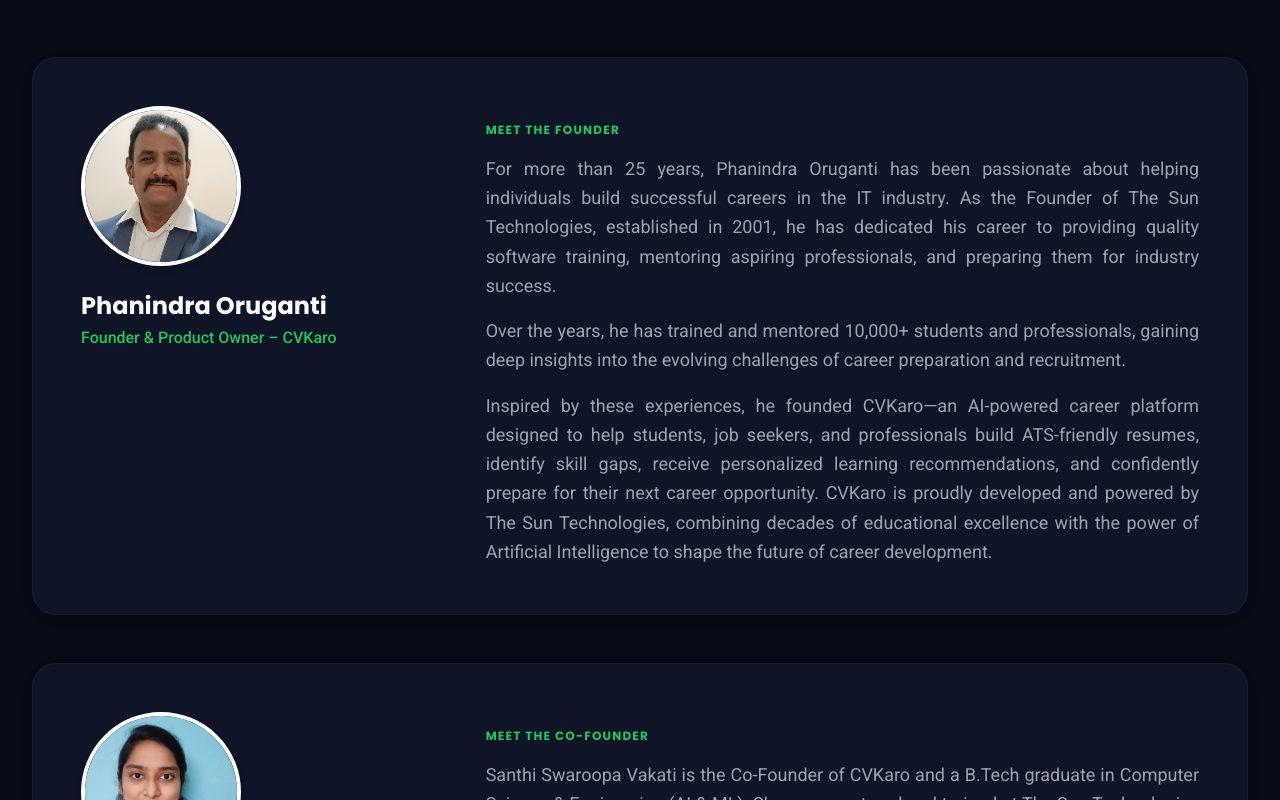
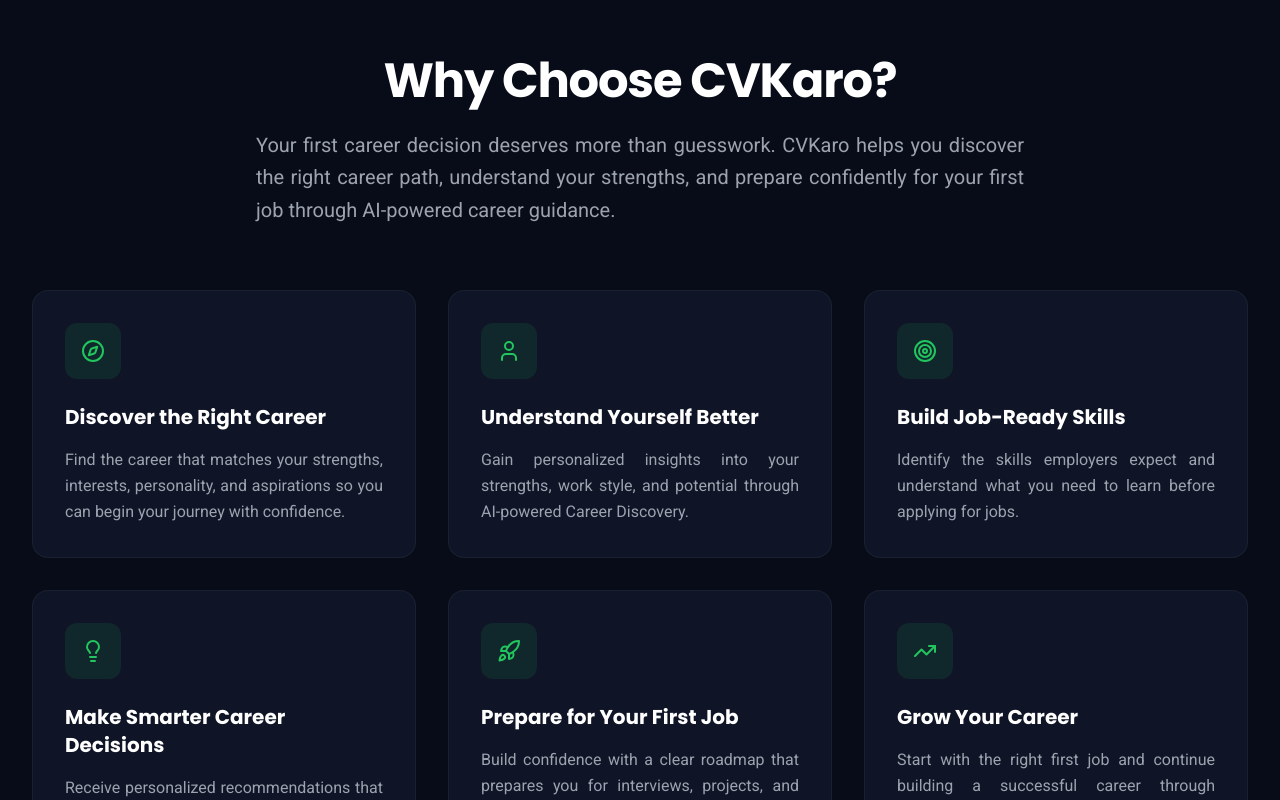
Before and after one commit to phanindra73/cvkaro-public, a React (Vite) app: page / in a window 1280 px wide. Shown: the part 1760-2560 px from the top of the page. Built offline with nearby package versions, Linux system fonts and the light colour scheme.

Commit message:
why cvkaro  add commit

```diff
--- a/src/App.tsx
+++ b/src/App.tsx
@@ -5,6 +5,7 @@
 import Header from "./components/Header";
 import Hero from "./components/Hero";
 import WhyFirstJobMatters from "./components/WhyFirstJobMatters";
+import WhyChooseCVKaro from "./components/WhyChooseCVKaro";
 import WhyCVKaro from "./components/WhyCVKaro";
 
 
@@ -159,6 +160,9 @@
           {/* Why First Job Matters Section */}
           <WhyFirstJobMatters onGetStartedClick={handleGetStartedClick} />
 
+          {/* Why Choose CVKaro Section */}
+          <WhyChooseCVKaro />
+
           {/* Why CVKaro (Value Pros) */}
           <WhyCVKaro onLearnMoreClick={handleGetStartedClick} />
 
--- /dev/null
+++ b/src/components/WhyChooseCVKaro.tsx
@@ -0,0 +1,74 @@
+import React from 'react';
+import { Compass, User, Target, Lightbulb, Rocket, TrendingUp } from 'lucide-react';
+
+export default function WhyChooseCVKaro() {
+  const cards = [
+    {
+      title: "Discover the Right Career",
+      description: "Find the career that matches your strengths, interests, personality, and aspirations so you can begin your journey with confidence.",
+      icon: <Compass className="w-6 h-6 text-inherit" />
+    },
+    {
+      title: "Understand Yourself Better",
+      description: "Gain personalized insights into your strengths, work style, and potential through AI-powered Career Discovery.",
+      icon: <User className="w-6 h-6 text-inherit" />
+    },
+    {
+      title: "Build Job-Ready Skills",
+      description: "Identify the skills employers expect and understand what you need to learn before applying for jobs.",
+      icon: <Target className="w-6 h-6 text-inherit" />
+    },
+    {
+      title: "Make Smarter Career Decisions",
+      description: "Receive personalized recommendations that help you choose the right career path instead of relying on guesswork.",
+      icon: <Lightbulb className="w-6 h-6 text-inherit" />
+    },
+    {
+      title: "Prepare for Your First Job",
+      description: "Build confidence with a clear roadmap that prepares you for interviews, projects, and real-world opportunities.",
+      icon: <Rocket className="w-6 h-6 text-inherit" />
+    },
+    {
+      title: "Grow Your Career",
+      description: "Start with the right first job and continue building a successful career through continuous learning and guidance.",
+      icon: <TrendingUp className="w-6 h-6 text-inherit" />
+    }
+  ];
+
+  return (
+    <section className="py-20 sm:py-28 bg-light-bg border-t border-border-gray/30 relative overflow-hidden">
+      <div className="absolute top-1/4 right-0 w-72 h-72 bg-brand-green/5 rounded-full blur-3xl -z-10" />
+      <div className="absolute bottom-1/4 left-0 w-72 h-72 bg-blue-500/5 rounded-full blur-3xl -z-10" />
+
+      <div className="max-w-7xl mx-auto px-4 sm:px-6 lg:px-8">
+        <div className="text-center max-w-3xl mx-auto mb-16">
+          <h2 className="text-3xl sm:text-4xl lg:text-5xl font-display font-bold text-navy-dark mb-6 tracking-tight">
+            Why Choose CVKaro?
+          </h2>
+          <p className="text-lg sm:text-xl text-text-muted leading-relaxed">
+            Your first career decision deserves more than guesswork. CVKaro helps you discover the right career path, understand your strengths, and prepare confidently for your first job through AI-powered career guidance.
+          </p>
+        </div>
+
+        <div className="grid grid-cols-1 md:grid-cols-2 lg:grid-cols-3 gap-6 sm:gap-8">
+          {cards.map((card, index) => (
+            <div
+              key={index}
+              className="bg-white p-8 rounded-2xl border border-border-gray/60 hover:shadow-xl hover:shadow-brand-green/5 hover:-translate-y-1 transition-all duration-300 group"
+            >
+              <div className="w-14 h-14 bg-brand-green/10 text-brand-green rounded-xl flex items-center justify-center mb-6 group-hover:scale-110 group-hover:bg-brand-green group-hover:text-white transition-all duration-300">
+                {card.icon}
+              </div>
+              <h3 className="text-xl font-bold text-navy-dark mb-4 group-hover:text-brand-green transition-colors">
+                {card.title}
+              </h3>
+              <p className="text-text-muted leading-relaxed">
+                {card.description}
+              </p>
+            </div>
+          ))}
+        </div>
+      </div>
+    </section>
+  );
+}
```
